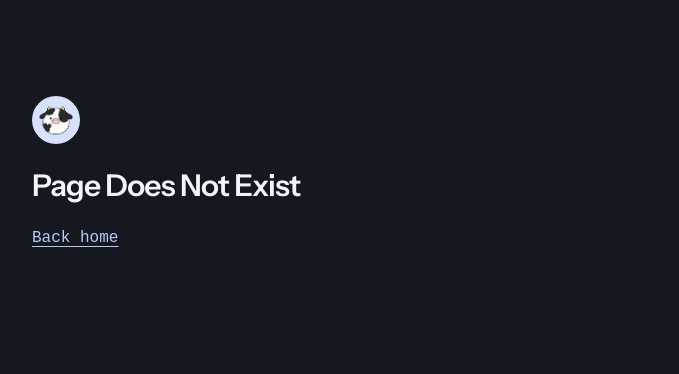
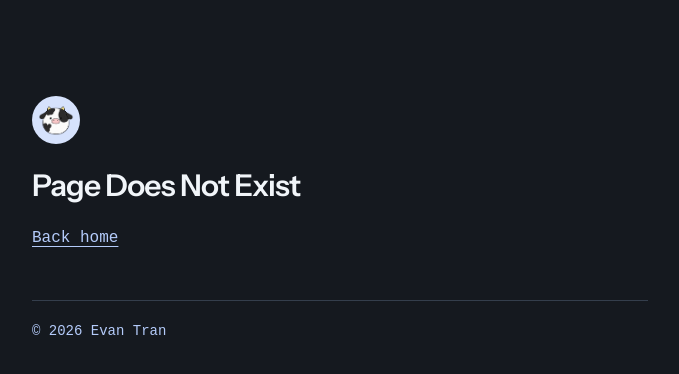
Before and after one commit to etpans/personal-website, a website: page 404.html in a window 1280 px wide. Shown: the whole page, without its empty margins (300-979 px from the left). Drawn offline with nearby package versions, Linux system fonts and the light colour scheme; a web font is replaced by a local one.

Commit message:
feat: add copyright

```diff
--- a/404.html
+++ b/404.html
@@ -19,6 +19,10 @@
       <p class="mt-5">
         <a class="inline-link" href="./index.html">Back home</a>
       </p>
+
+      <footer class="mt-12 border-t pt-5">
+        <p class="copyright text-sm">&copy; 2026 Evan Tran</p>
+      </footer>
     </main>
   </body>
 </html>
```
